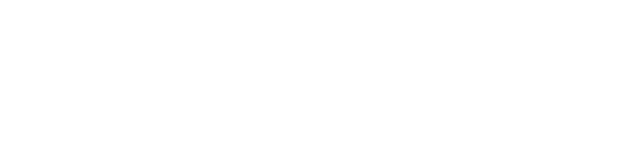
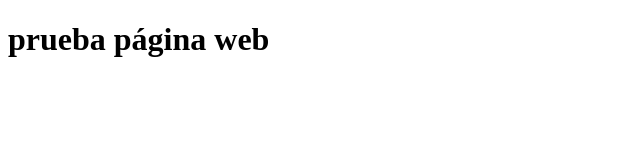
Before and after one commit to Villalobos11/EJERCICIO-GIT, a plain HTML site: page index.html in a window 1280 px wide. Shown: the whole page, without its empty margins (0-640 px from the left). Drawn offline with Linux system fonts and the light colour scheme.

Commit message:
Actualizar index.html

```diff
--- a/index.html
+++ b/index.html
@@ -7,6 +7,7 @@
     <title>Prueba</title>
 </head>
 <body>
+  <h1>prueba página web</h1>
 
 </body>
 </html>
```
